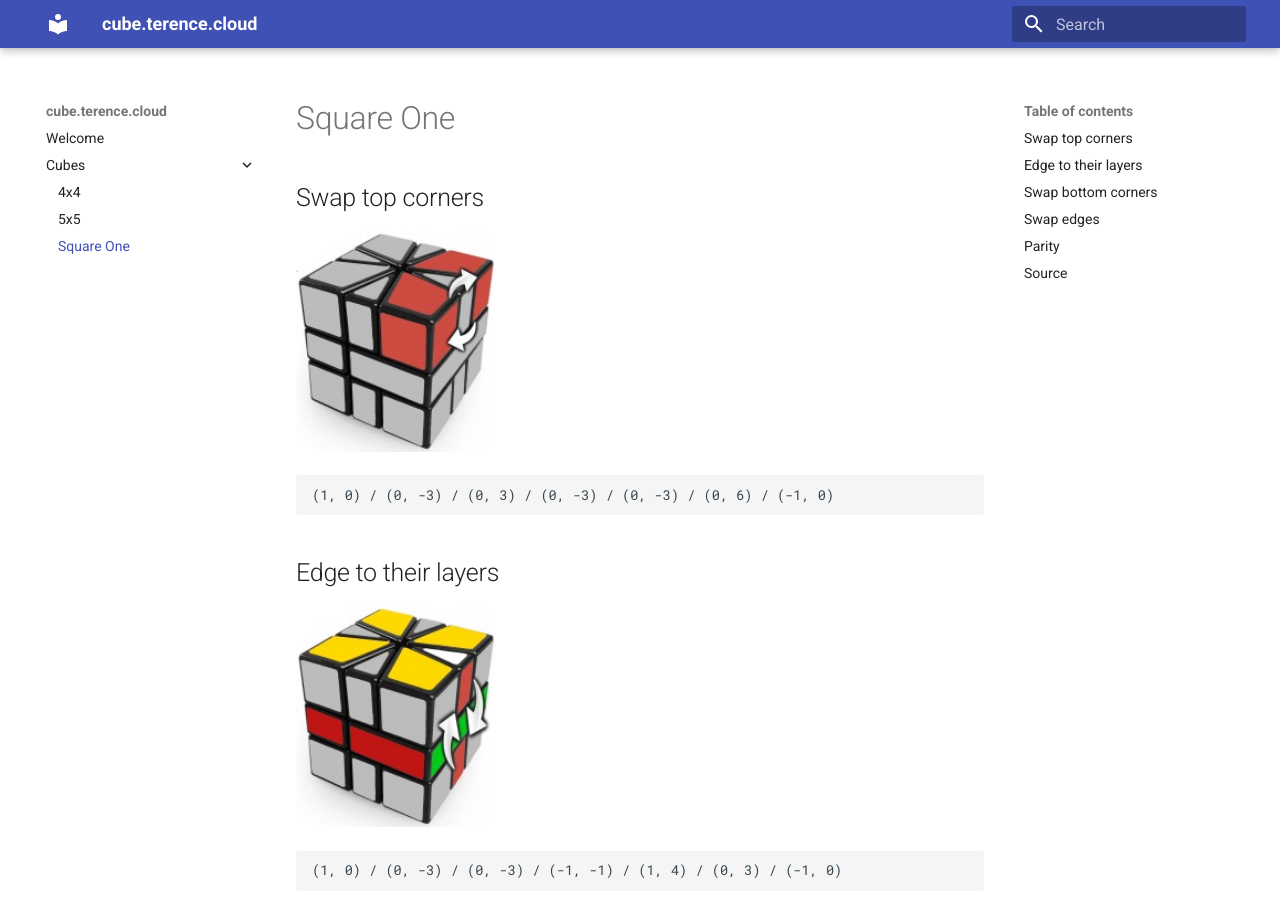
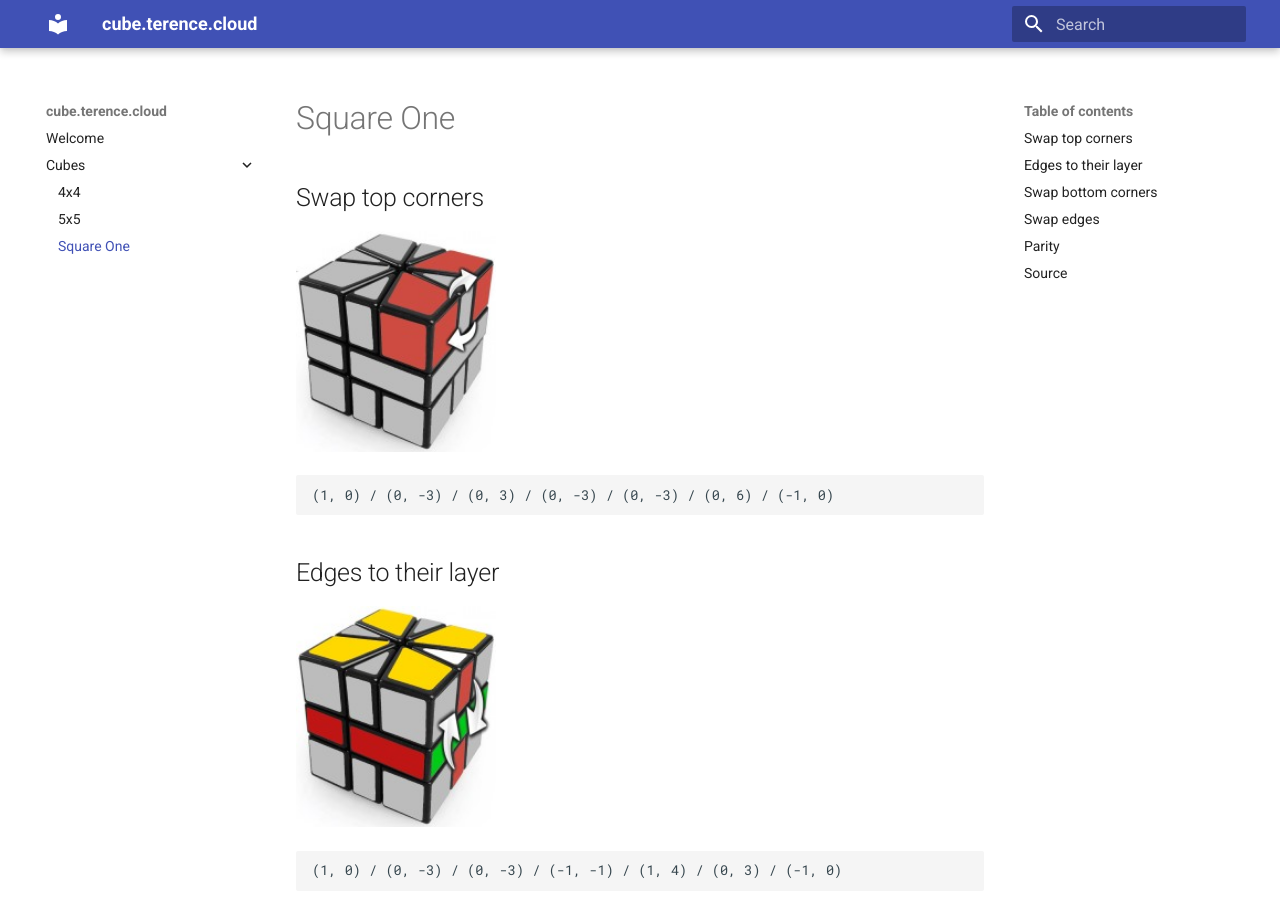
Before and after one commit to cterence/cube.terence.cloud, an MkDocs documentation site: the page built from docs/cubes/square-one.md, in a window 1280 px wide and 900 px high. Built offline with MkDocs 1.6.1 and Material for MkDocs 9.7.7, drawn with Linux system fonts in a browser that asks for light colours.

Commit message:
spelling

```diff
--- a/docs/cubes/square-one.md
+++ b/docs/cubes/square-one.md
@@ -6,7 +6,7 @@
 
     (1, 0) / (0, -3) / (0, 3) / (0, -3) / (0, -3) / (0, 6) / (-1, 0)
 
-## Edge to their layers
+## Edges to their layer
 
 <img src="/images/square-one-2.jpg" width="200"/>
 
```
Also changed, not shown: README.md (+1 -1 lines), docs/cubes/4x4.md (+0 -1 lines), docs/index.md (+2 -0 lines).
